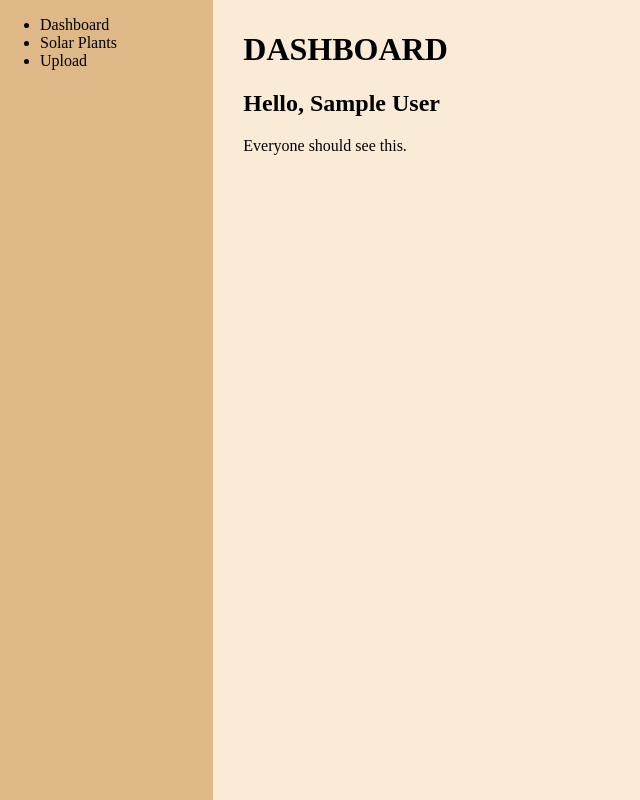
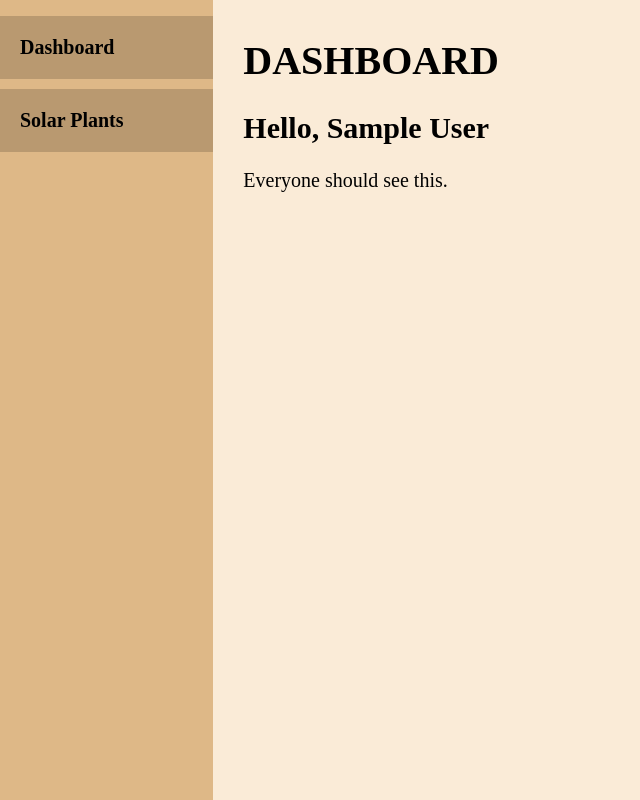
Before and after one commit to rnakin/solarmanage, a Django app: page /dashboard/ in a window 1280 px wide. Shown: the part 68-868 px from the top of the page, without its empty margins (0-640 px from the left). Run offline with Django 5.2, Linux system fonts and the light colour scheme; the visitor is signed in with stand-in values (Sample User, id 1); data comes from the database, SQL or seed files in the repository.

Commit message:
Add some permission examples

```diff
--- a/users/templates/users/base.html
+++ b/users/templates/users/base.html
@@ -20,12 +20,20 @@
     .main-area {
         grid-area: main;
         margin: 10px 30px;
+        font-size: 20px;
     }
     .sidebar-area {
         grid-area: sidebar;
-        background-color: burlywood;
+        background-color: rgb(222, 184, 135);
         height: 100vh;
-
+    }
+    .sidebar-list {
+        background-color: rgb(185, 153, 112);
+        padding: 20px;
+        margin-left: -40px;
+        margin-bottom: 10px;
+        font-size: 20px;
+        font-weight: bold;
     }
 </style>
 <body class="container" style="background-color: antiquewhite;">
@@ -33,10 +41,14 @@
         {% include 'users/header.html' %}
     </header>
     <sidebar class="sidebar-area">
-        <ul>
-            <li>Dashboard</li>
-            <li>Solar Plants</li>
-            <li>Upload</li>
+        <ul style="list-style-type: none;">
+            <li class="sidebar-list">Dashboard</li>
+            {% if member.member_role == "manager" or member.member_role == "analyst" or member.member_role == "staff" %}
+            <li class="sidebar-list">Solar Plants</li>
+            {% endif %}
+            {% if member.member_role == "manager" or member.member_role == "drone" %}
+            <li class="sidebar-list">Upload</li>
+            {% endif %}
         </ul>
     </sidebar>
     <main class="main-area">
--- a/users/templates/users/dashboard.html
+++ b/users/templates/users/dashboard.html
@@ -6,7 +6,6 @@
     <meta name="viewport" content="width=device-width, initial-scale=1.0">
     <title>Dashboard</title>
     <style>
-
     </style>
 </head>
 <body>
```
